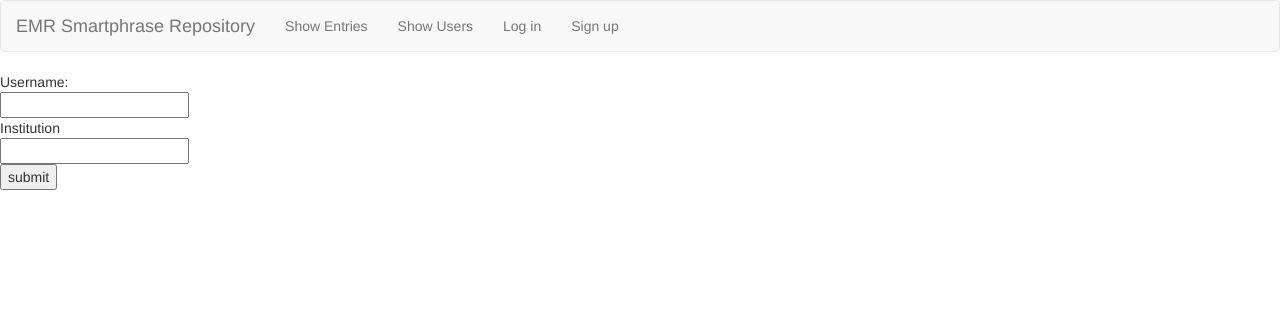
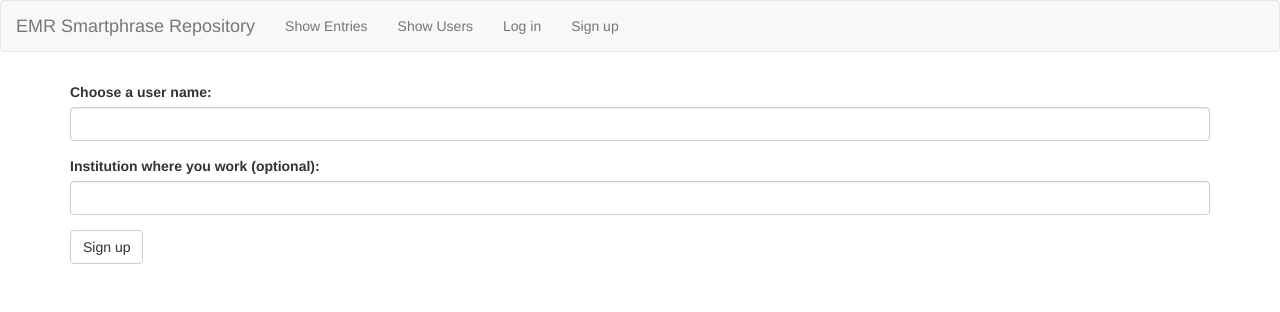
Before and after one commit to samkoz/emr-site, a Flask app: page /sign_up in a window 1280 px wide. Shown: the top 312 px of the page. Run offline with Flask 2, Linux system fonts and the light colour scheme; parts of the project's set-up code (start-up, migrations or seed data) failed here and were passed over; some libraries are stand-ins or nearby versions.

Commit message:
adding some forms, adjusting html to get rid of unnecessary supers, changed fflashed messages

```diff
--- a/app/db.py
+++ b/app/db.py
@@ -37,7 +37,7 @@ class User(db.Model):
     __tablename__ = "users"
     id = db.Column(db.Integer(), primary_key=True)
     name = db.Column(db.String(200))
-    institution = db.Column(db.String(200))
+    institution = db.Column(db.String(200), default=None)
     time_enrolled = db.Column(db.DateTime, default=datetime.utcnow)
     saved_entries = db.relationship("Entry", secondary=association_table, backref=db.backref("user_saves"))
     submissions = db.relationship('Entry', order_by=Entry.id, backref=db.backref('user'))
--- a/app/forms.py
+++ b/app/forms.py
@@ -4,4 +4,9 @@ from wtforms.validators import Required
 
 class LogginForm(Form):
     name = StringField('Username:', validators=[Required()])
-    submit = SubmitField('Submit')
+    submit = SubmitField('Log in')
+
+class SignUpForm(Form):
+    name = StringField('Choose a user name:', validators=[Required()])
+    institution = StringField('Institution where you work (optional):')
+    submit = SubmitField('Sign up')
--- a/app/routes.py
+++ b/app/routes.py
@@ -1,8 +1,7 @@
 from flask import Flask, render_template, redirect, url_for, request, flash, Blueprint, session, json
 from sqlalchemy import desc
 from .db import db, Entry, User
-from .forms import LogginForm
-
+from .forms import LogginForm, SignUpForm
 
 routes = Blueprint('routes', __name__, template_folder='templates')
 
@@ -18,7 +17,7 @@ def log_out():
 
 @routes.route('/log_in', methods=['GET', 'POST'])
 def show_log_in():
-    name = None
+    username = None
     form = LogginForm()
     if form.validate_on_submit():
         current_users = [user[0] for user in db.session.query(User.name).all()]
@@ -27,38 +26,38 @@ def show_log_in():
         if username in current_users:
             session['logged_in'] = True
             user = User.query.filter(User.name == username).one()
-            session["user"] = username
+            session['user'] = username
             flash("sign in successful")
-            return redirect(url_for("routes.show_entries"))
+            return redirect(url_for("routes.view_profile", username=username))
         else:
             flash("you need to sign up")
+            # this prevents resubmitting the post request
+            return redirect(url_for("routes.show_log_in"))
     return render_template('log_in.html', form=form)
 
 @routes.route('/sign_up', methods=['GET', 'POST'])
 def show_sign_up():
-    if request.method == "POST":
-        username = request.form['username']
-        institution = request.form['institution']
+    username = None
+    form = SignUpForm()
+    if form.validate_on_submit():
+        username = form.name.data
+        institution = form.institution.data
         current_users = [user[0] for user in db.session.query(User.name).all()]
 
-        if  len(username) == 0 or len(institution) == 0:
-            flash('enter both a username and institution')
-            return render_template('sign_up.html')
-
-        elif username not in current_users:
+        if username not in current_users:
             new_user = User(name=username, institution=institution)
             db.session.add(new_user)
             db.session.commit()
             flash("sign up successful")
             session["logged_in"] = True
             session["user"] = new_user.name
-            return redirect(url_for("routes.show_entries"))
+            return redirect(url_for("routes.view_profile", username=username))
 
         else:
             flash("username already in database - choose something else")
-            return render_template('sign_up.html')
+            return redirect(url_for('routes.show_sign_up'))
     else:
-        return render_template('sign_up.html')
+        return render_template('sign_up.html', form=form)
 
 @routes.route('/show_entries', methods=['GET', 'POST'])
 # will need to include order here somehow...
--- a/app/templates/404.html
+++ b/app/templates/404.html
@@ -1,6 +1,6 @@
 {% extends 'layout.html' %}
 {% block title %}EMR Repository - Page Not Found{% endblock %}
-{% block content %}
+{% block page_content %}
 <div class="page-header">
   <h1>Not Found</h1>
 </div>
--- a/app/templates/500.html
+++ b/app/templates/500.html
@@ -1,6 +1,6 @@
 {% extends 'layout.html' %}
 {% block title %}EMR Repository - Page Not Found{% endblock %}
-{% block content %}
+{% block page_content %}
 <div class="page-header">
   <h1>Internal Service Error</h1>
 </div>
--- a/app/templates/add_entries.html
+++ b/app/templates/add_entries.html
@@ -1,6 +1,5 @@
 {% extends "layout.html" %}
-{% block content %}
-{{ super() }}
+{% block page_content %}
 <form action="{{ url_for('.add_entry') }}" method=post class="submission">
   <d1>
     <dt>Smartphrase Description
--- a/app/templates/entries.html
+++ b/app/templates/entries.html
@@ -1,6 +1,5 @@
 {% extends "layout.html" %}
-{% block content %}
-{{ super() }}
+{% block page_content %}
 <p id="error_message"><p>
 <table class="table" id=entry_table>
   <tr>
--- a/app/templates/landing.html
+++ b/app/templates/landing.html
@@ -1,7 +1,6 @@
 {% extends "layout.html" %}
-{% block content %}
+{% block page_content %}
 <h1>Welcome to the World's only online EMR repository!</h1>
 <p> Create a profile and sign in to add entries to the site so you can share smartphrases with your colleagues.</p>
 <p>Browse our site to find useful smartphrases that will boost your productivity!</p>
-{{ super() }}
 {% endblock %}
--- a/app/templates/layout.html
+++ b/app/templates/layout.html
@@ -6,14 +6,14 @@
       <a class="navbar-brand" href="{{ url_for('.show_landing') }}">EMR Smartphrase Repository</a>
     </div>
     <ul class="nav navbar-nav">
-    {% if session['logged_in'] %}
+    {% if session.get('logged_in') %}
       <li><a href="{{ url_for('.show_entries') }}">Show Entries</a></li>
       <li><a href="{{ url_for('.add_entry') }}">Add Entries</a></li>
       <li><a href="{{ url_for('.view_profile', username=session['user']) }}">My Profile</a></li>
       <li><a href="{{ url_for('.show_users') }}">Show Users</a><li>
       <li><a href="{{ url_for('.log_out') }}">Log out</a></li>
     {% endif %}
-    {% if not session['logged_in'] %}
+    {% if not session.get('logged_in') %}
       <li><a href="{{ url_for('.show_entries') }}">Show Entries</a></li>
       <li><a href="{{ url_for('.show_users') }}">Show Users</a><li>
       <li><a href="{{ url_for('.show_log_in') }}">Log in</a></li>
@@ -26,20 +26,16 @@
 
 {% block content %}
 <div class="container">
-  <div class="flashes"></div>
-  {% with messages = get_flashed_messages() %}
-  {% if messages %}
-    {% for message in messages %}
-    <p>{{ message }}</p>
-    {% endfor %}
-  {% endif %}
-  {% endwith %}
+  {% for message in get_flashed_messages() %}
+  <div class="alert alert-warning">
+    <button type="button" class="close" data-dismiss="alert">&times;</button>
+    {{ message }}
   </div>
+  {% endfor %}
+
+  {% block page_content %}{% endblock %}
 </div>
 {% endblock %}
-
-
-
 
 {% block scripts %}
 {{ super() }}
--- a/app/templates/sign_up.html
+++ b/app/templates/sign_up.html
@@ -1,16 +1,5 @@
 {% extends "layout.html" %}
-{% block content %}
-<form action="{{ url_for('.show_sign_up')}}" method="post">
-  Username:
-  <br>
-  <input type text name=username>
-  <br>
-  Institution
-  <br>
-  <input type text name=institution>
-  <br>
-  <input type=submit value=submit>
-</form>
-{{ super() }}
-
+{% import "bootstrap/wtf.html" as wtf %}
+{% block page_content %}
+{{ wtf.quick_form(form) }}
 {% endblock %}
--- a/app/templates/user_profile.html
+++ b/app/templates/user_profile.html
@@ -1,6 +1,5 @@
 {% extends "layout.html" %}
-{% block content %}
-{{ super() }}
+{% block page_content %}
 <h1>Hello {{ session['user'] }}</h1>
 <h2>Submitted Entries</h2>
   <table class="table" id=entry_table>
@@ -35,6 +34,4 @@
     </tr>
     {% endfor %}
   </table>
-
-
 {% endblock %}
--- a/app/templates/users.html
+++ b/app/templates/users.html
@@ -1,6 +1,5 @@
 {% extends "layout.html" %}
-{% block content %}
-{{ super() }}
+{% block page_content %}
 <table class="table" id=entry_table>
   <colgroup>
     <col style="width:10%">
```
Also changed, not shown: app/templates/log_in.html (+2 -6 lines).
